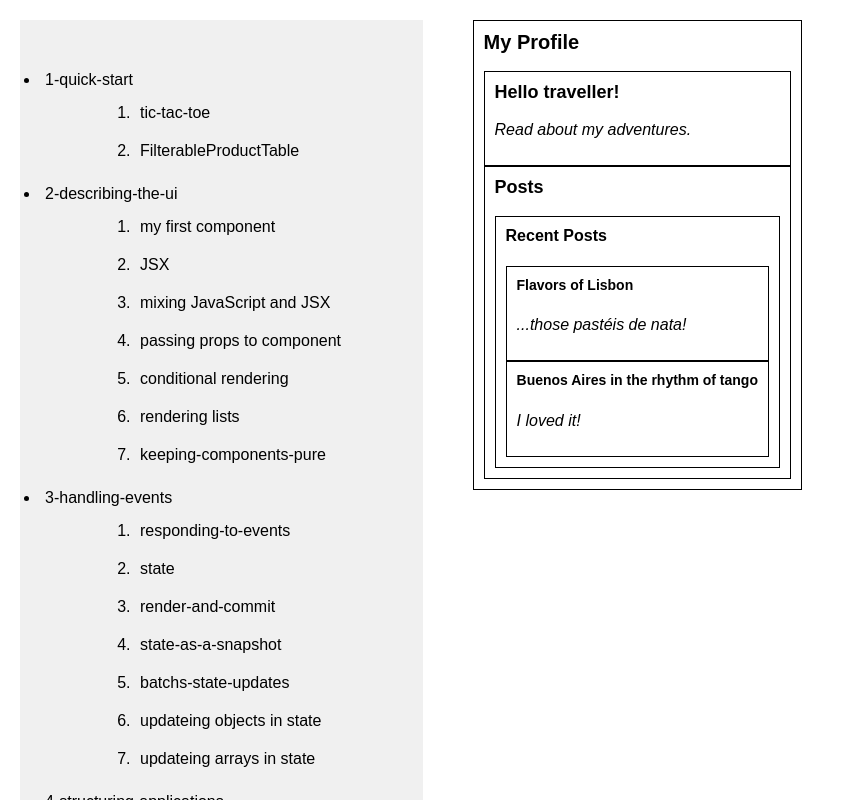
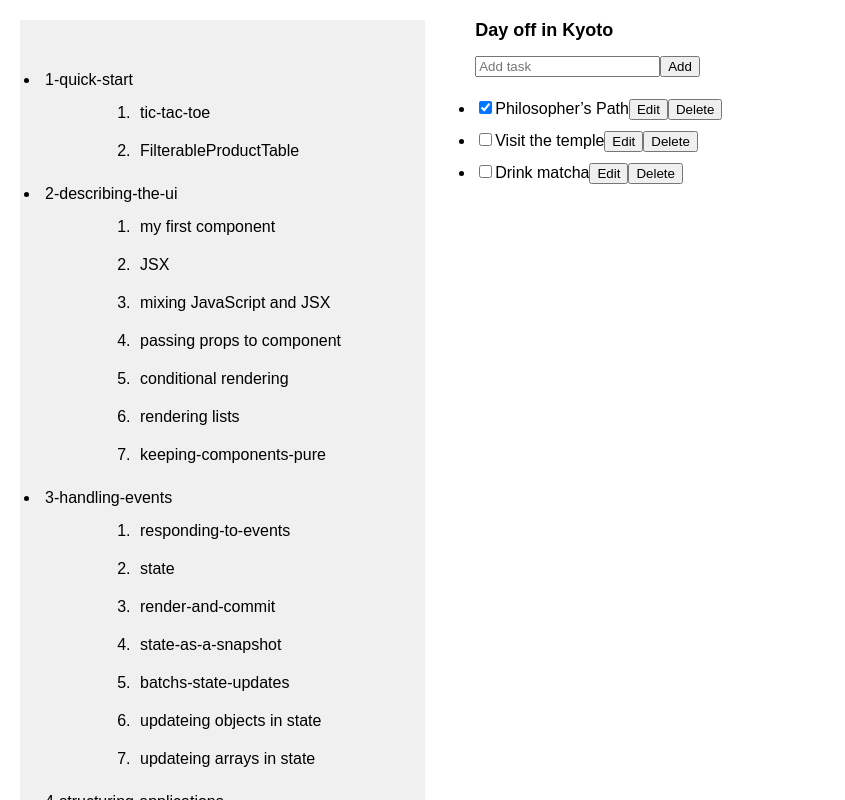
Before and after one commit to yuyongyu08/first-react-app, a React (Vite) app: page / in a window 1280 px wide. Shown: the top 800 px of the page, without its empty margins (0-845 px from the left). Built offline with nearby package versions, Linux system fonts and the light colour scheme.

Commit message:
reducer and context

```diff
--- a/src/demos.jsx
+++ b/src/demos.jsx
@@ -22,6 +22,7 @@ import Accordion from "./views/4-managing-state/3-sharing-state-between-componen
 import Scoreboard from "./views/4-managing-state/4-preserving-and-presetting-state/Scoreboard";
 import TaskAppWithReducer from "./views/4-managing-state/5-extracting-state-logic-into-a-reducer/TaskApp";
 import SectionBoard from "./views/4-managing-state/6-passing-data-deeply-with-context/SectionBoard";
+import TaskAppWithReducerAndContext from "./views/4-managing-state/7-scaling-up-with-reducer-and-context/TaskApp.jsx";
 
 const demos = [
   {
@@ -129,6 +130,10 @@ const demos = [
       {
         title: "passing-data-deeply-with-context",
         compoment: <SectionBoard/>,
+      },
+      {
+        title: "scaling-up-with-reducer-and-context",
+        compoment: <TaskAppWithReducerAndContext/>,
       }
     ],
   }
--- /dev/null
+++ b/src/views/4-managing-state/7-scaling-up-with-reducer-and-context/AddTask.jsx
@@ -0,0 +1,27 @@
+import { useState } from "react";
+import { useTasksDispatch, initialTasks } from "./TasksContext.js";
+
+let nextId = initialTasks.length;
+
+export default function AddTask() {
+  const [text, setText] = useState("");
+  const dispatch = useTasksDispatch();
+
+  const onAddTask = () => {
+    if (text) {
+      setText("");
+      dispatch({
+        type: "add",
+        id: nextId++,
+        text,
+      });
+    }
+  };
+
+  return (
+    <>
+      <input placeholder="Add task" value={text} onChange={(e) => setText(e.target.value)} />
+      <button onClick={onAddTask}>Add</button>
+    </>
+  );
+}
--- /dev/null
+++ b/src/views/4-managing-state/7-scaling-up-with-reducer-and-context/Task.jsx
@@ -0,0 +1,62 @@
+import { useState } from "react";
+import { useTasksDispatch } from "./TasksContext.js";
+
+export default function Task({ task }) {
+  const [isEditing, setIsEditing] = useState(false);
+  const dispatch = useTasksDispatch();
+
+  const onChange = (nextTask) => {
+    dispatch({
+      type: "change",
+      task: nextTask,
+    });
+  };
+
+  const onDelete = (id) => {
+    dispatch({
+      type: "delete",
+      id: id,
+    });
+  };
+
+  let taskContent;
+  if (isEditing) {
+    taskContent = (
+      <>
+        <input
+          value={task.text}
+          onChange={(e) => {
+            onChange({
+              ...task,
+              text: e.target.value,
+            });
+          }}
+        />
+        <button onClick={() => setIsEditing(false)}>Save</button>
+      </>
+    );
+  } else {
+    taskContent = (
+      <>
+        {task.text}
+        <button onClick={() => setIsEditing(true)}>Edit</button>
+      </>
+    );
+  }
+  return (
+    <label>
+      <input
+        type="checkbox"
+        checked={task.done}
+        onChange={(e) => {
+          onChange({
+            ...task,
+            done: e.target.checked,
+          });
+        }}
+      />
+      {taskContent}
+      <button onClick={() => onDelete(task.id)}>Delete</button>
+    </label>
+  );
+}
--- /dev/null
+++ b/src/views/4-managing-state/7-scaling-up-with-reducer-and-context/TaskApp.jsx
@@ -0,0 +1,24 @@
+import AddTask from './AddTask.jsx';
+import TaskList from './TaskList.jsx';
+import { TasksProvider } from './TasksContext.js';
+
+export default function TaskApp() {
+  return (
+    <TasksProvider>
+      <h1>Day off in Kyoto</h1>
+      <AddTask />
+      <TaskList />
+    </TasksProvider>
+  );
+}
+
+
+/**
+ * 适用场景：特定业务组件嵌套，且层级较深，且需要共享状态
+ * 优点：共享状态，减少props传递
+ * 方法：
+ * 1. 创建context
+ * 2. 创建provider，包裹需要共享状态的组件
+ * 3. 使用useContext获取共享状态
+ * 4. 使用useReducer管理共享状态
+ */
--- /dev/null
+++ b/src/views/4-managing-state/7-scaling-up-with-reducer-and-context/TaskList.jsx
@@ -0,0 +1,15 @@
+import { useTasks } from './TasksContext.js';
+import Task from './Task';
+
+export default function TaskList() {
+  const tasks = useTasks();
+  return (
+    <ul style={{padding: '0'}}>
+      {tasks.map((task) => (
+        <li key={task.id} style={{padding: '5px 0'}} >
+          <Task task={task}/>
+        </li>
+      ))}
+    </ul>
+  );
+}
--- /dev/null
+++ b/src/views/4-managing-state/7-scaling-up-with-reducer-and-context/TasksContext.js
@@ -0,0 +1,61 @@
+import { createContext, useContext, useReducer } from 'react';
+
+const TasksContext = createContext(null);
+
+const TasksDispatchContext = createContext(null);
+
+export function TasksProvider({ children }) {
+  const [tasks, dispatch] = useReducer(
+    tasksReducer,
+    initialTasks
+  );
+
+  return (
+    <TasksContext.Provider value={tasks}>
+      <TasksDispatchContext.Provider value={dispatch}>
+        {children}
+      </TasksDispatchContext.Provider>
+    </TasksContext.Provider>
+  );
+}
+
+export function useTasks() {
+  return useContext(TasksContext);
+}
+
+export function useTasksDispatch() {
+  return useContext(TasksDispatchContext);
+}
+
+function tasksReducer(tasks, action) {
+  switch (action.type) {
+    case 'added': {
+      return [...tasks, {
+        id: action.id,
+        text: action.text,
+        done: false
+      }];
+    }
+    case 'changed': {
+      return tasks.map(t => {
+        if (t.id === action.task.id) {
+          return action.task;
+        } else {
+          return t;
+        }
+      });
+    }
+    case 'deleted': {
+      return tasks.filter(t => t.id !== action.id);
+    }
+    default: {
+      throw Error('Unknown action: ' + action.type);
+    }
+  }
+}
+
+export const initialTasks = [
+  { id: 0, text: 'Philosopher’s Path', done: true },
+  { id: 1, text: 'Visit the temple', done: false },
+  { id: 2, text: 'Drink matcha', done: false }
+];
```
